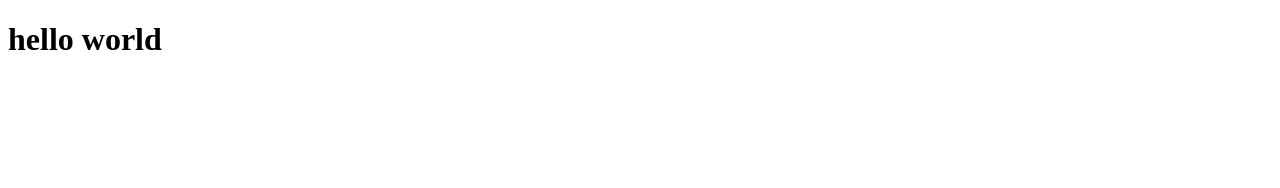
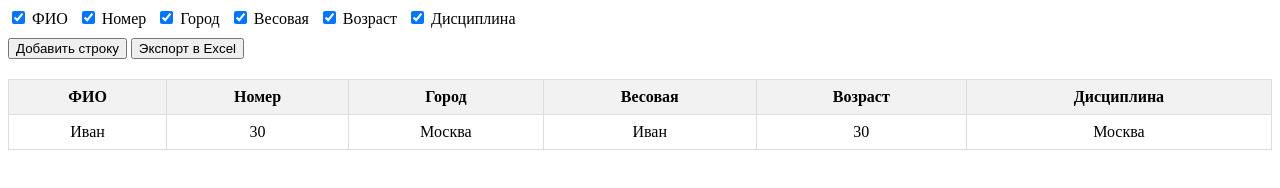
Before and after one commit to TDDaniel-tg/admin_pnl, a plain HTML site: page html/main.html in a window 1280 px wide. Drawn offline with Linux system fonts and the light colour scheme.

Commit message:
first commit

```diff
--- a/html/main.html
+++ b/html/main.html
@@ -1,13 +1,128 @@
 <!DOCTYPE html>
-<html lang="en">
+<html lang="ru">
 <head>
-    <meta charset="UTF-8">
-    <meta name="viewport" content="width=device-width, initial-scale=1.0">
-    <title>Document</title>
-
+  <meta charset="UTF-8" />
+  <title>Интерактивная таблица с экспортом</title>
+  <script src="https://cdnjs.cloudflare.com/ajax/libs/xlsx/0.18.5/xlsx.full.min.js"></script>
+  <style>
+    table {
+      width: 100%;
+      border-collapse: collapse;
+      margin-top: 20px;
+    }
+    th, td {
+      border: 1px solid #ddd;
+      padding: 8px;
+      text-align: center;
+    }
+    th {
+      background-color: #f2f2f2;
+    }
+    .controls {
+      margin-bottom: 10px;
+    }
+    .controls label {
+      margin-right: 10px;
+    }
+  </style>
 </head>
 <body>
-    <h1>hello world</h1>
+
+  <div class="controls" id="columnControls"></div>
+  <button onclick="addRow()">Добавить строку</button>
+  <button onclick="exportToExcel()">Экспорт в Excel</button>
+
+  <table id="editableTable">
+    <thead>
+      <tr>
+        <th>ФИО</th>
+        <th>Номер</th>
+        <th>Город</th>
+        <th>Весовая</th>
+        <th>Возраст</th>
+        <th>Дисциплина </th>
+      </tr>
+    </thead>
+    <tbody>
+      <tr>
+        <td contenteditable="true">Иван</td>
+        <td contenteditable="true">30</td>
+        <td contenteditable="true">Москва</td>
+        <td contenteditable="true">Иван</td>
+        <td contenteditable="true">30</td>
+        <td contenteditable="true">Москва</td>
+      </tr>
+    </tbody>
+  </table>
+
+  <script>
+    const table = document.getElementById('editableTable');
+    const controls = document.getElementById('columnControls');
+
+    function initColumnControls() {
+      const headers = table.querySelectorAll('th');
+      controls.innerHTML = '';
+      headers.forEach((th, index) => {
+        const label = document.createElement('label');
+        const checkbox = document.createElement('input');
+        checkbox.type = 'checkbox';
+        checkbox.checked = true;
+        checkbox.dataset.index = index;
+        checkbox.onchange = toggleColumn;
+        label.appendChild(checkbox);
+        label.appendChild(document.createTextNode(' ' + th.textContent));
+        controls.appendChild(label);
+      });
+    }
+
+    function toggleColumn(e) {
+      const index = e.target.dataset.index;
+      const display = e.target.checked ? '' : 'none';
+      table.querySelectorAll('tr').forEach(row => {
+        if (row.children[index]) {
+          row.children[index].style.display = display;
+        }
+      });
+    }
+
+    function addRow() {
+      const newRow = table.insertRow();
+      const headers = table.querySelectorAll('th');
+      headers.forEach(() => {
+        const cell = newRow.insertCell();
+        cell.contentEditable = "true";
+        cell.textContent = "";
+      });
+    }
+
+    function exportToExcel() {
+      const wb = XLSX.utils.book_new();
+      const ws_data = [];
+
+      const visibleHeaders = Array.from(table.querySelectorAll('th'))
+        .filter(th => th.style.display !== 'none')
+        .map(th => th.textContent);
+      ws_data.push(visibleHeaders);
+
+      const rows = table.querySelectorAll('tbody tr');
+      rows.forEach(row => {
+        const rowData = [];
+        Array.from(row.cells).forEach(cell => {
+          if (cell.style.display !== 'none') {
+            rowData.push(cell.textContent.trim());
+          }
+        });
+        ws_data.push(rowData);
+      });
+
+      const ws = XLSX.utils.aoa_to_sheet(ws_data);
+      XLSX.utils.book_append_sheet(wb, ws, "Sheet1");
+      XLSX.writeFile(wb, "таблица.xlsx");
+    }
+
+    // Инициализация
+    initColumnControls();
+  </script>
 
 </body>
 </html>
```
